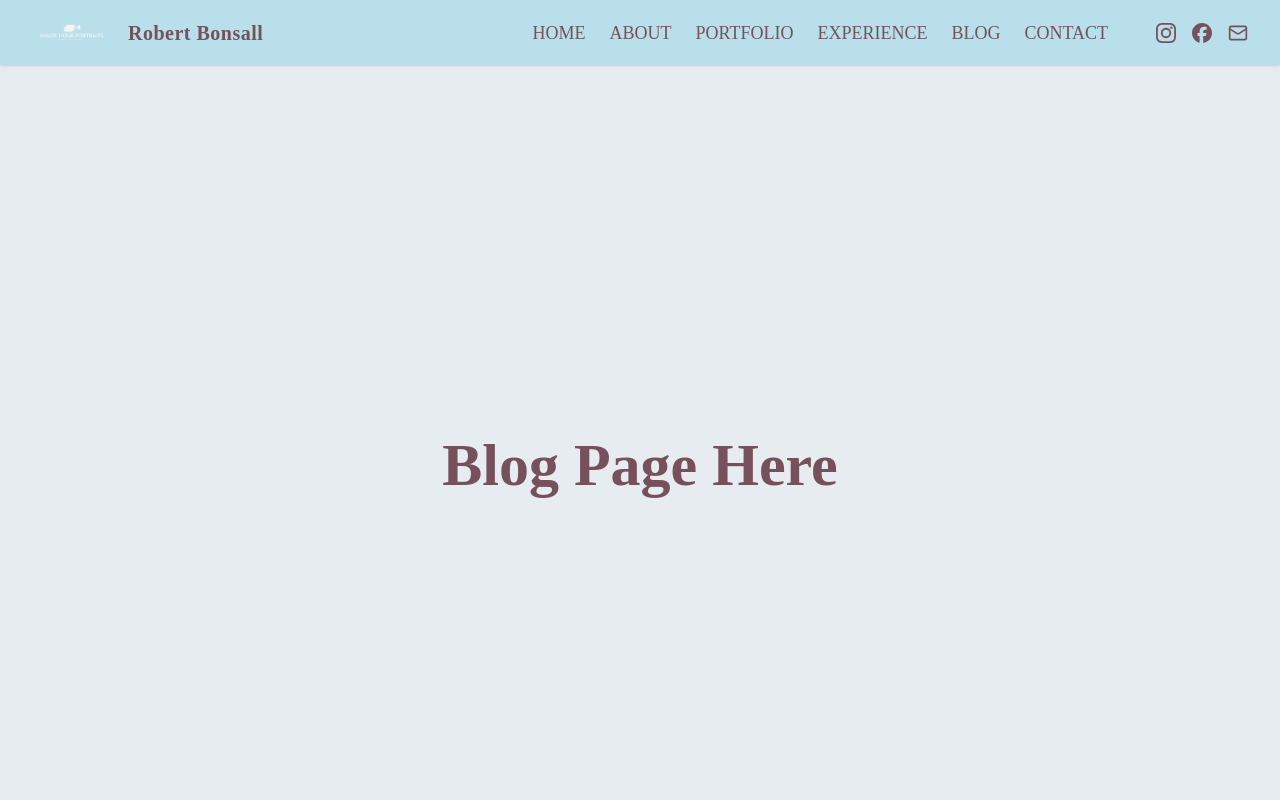
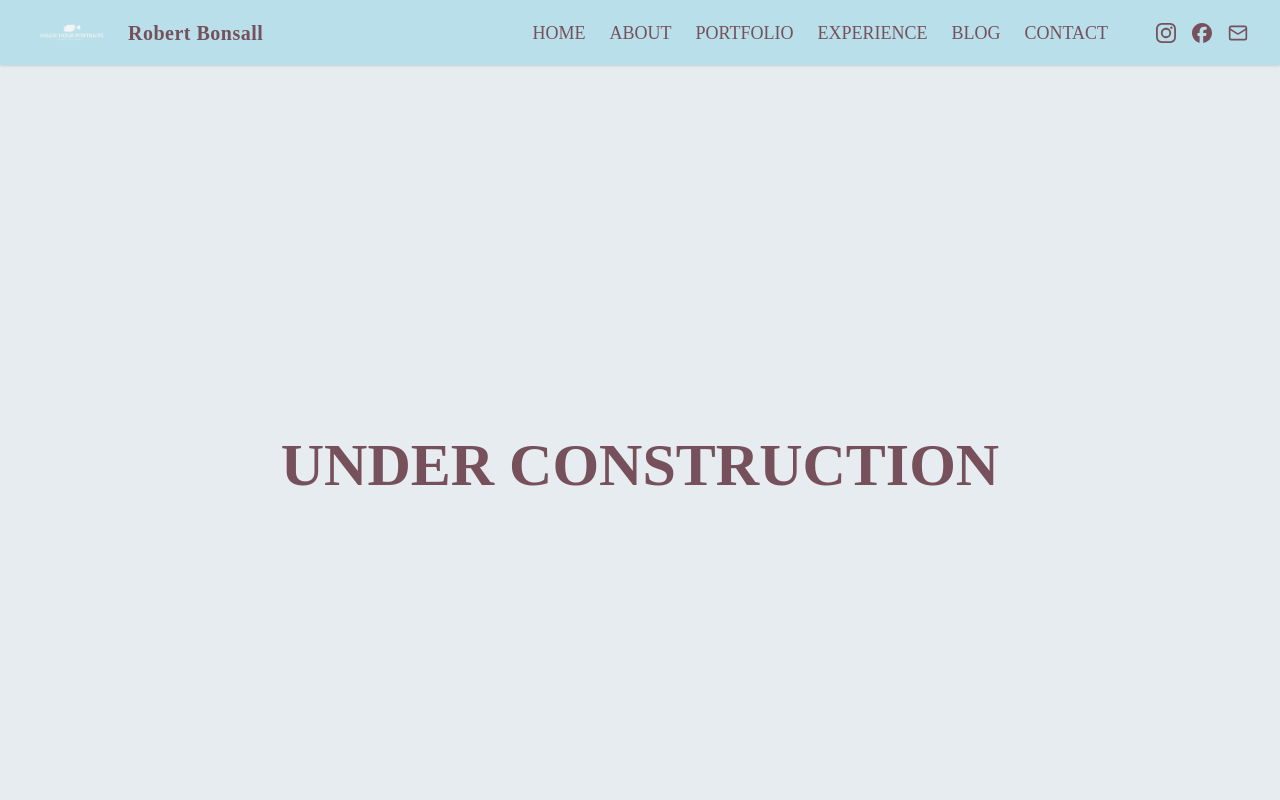
Before and after one commit to ethanbonsall/Magic-Hour-Portraits, a Next.js app in the folder web/: page /blog in a window 1280 px wide. Shown: the top 800 px of the page. Built offline with nearby package versions, Linux system fonts and the light colour scheme.

Commit message:
Construction pages

```diff
--- a/web/components/home/portrait-section.tsx
+++ b/web/components/home/portrait-section.tsx
@@ -104,10 +104,10 @@ const LegacySection = () => {
           butterflies are gone, a legacy of love and joy remains in its place.
         </p>
         <a
-          href="/contact"
+          href="/portfolio"
           className="inline-block mt-4 px-6 py-3 bg-primary text-white rounded-md text-sm md:text-base font-medium transition hover:bg-primary/90"
         >
-          Let’s Make Magic →
+          View Galleries →
         </a>
       </div>
     </section>
--- a/web/pages/blog/index.tsx
+++ b/web/pages/blog/index.tsx
@@ -8,9 +8,9 @@ const BlogPage = () => {
         <title>Blog</title>
       </Head>
       <NavBar />
-      <div className="h-screen bg-background flex justify-items-center justify-center align-center">
-        <h1 className="text-5xl md:text-6xl font-bold self-center text-center text-text">
-          Blog Page Here
+      <div className="h-screen bg-background flex flex-row justify-items-center justify-center align-center">
+        <h1 className=" text-5xl md:text-6xl font-bold self-center text-center text-text">
+          UNDER CONSTRUCTION
         </h1>
       </div>
       <Footer />
--- a/web/pages/experience.tsx
+++ b/web/pages/experience.tsx
@@ -10,7 +10,7 @@ const ExperiencePage = () => {
       <NavBar />
       <div className="h-screen bg-background flex justify-items-center justify-center align-center">
         <h1 className="text-5xl md:text-6xl font-bold self-center text-center text-text">
-          Expereinece Page Here
+          UNDER CONSTRUCTION
         </h1>
       </div>
       <Footer />
```
